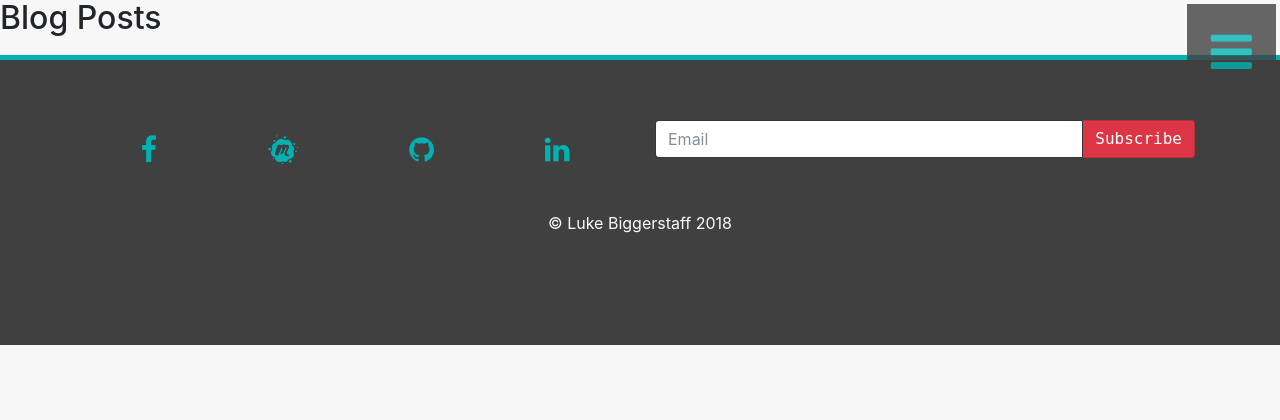
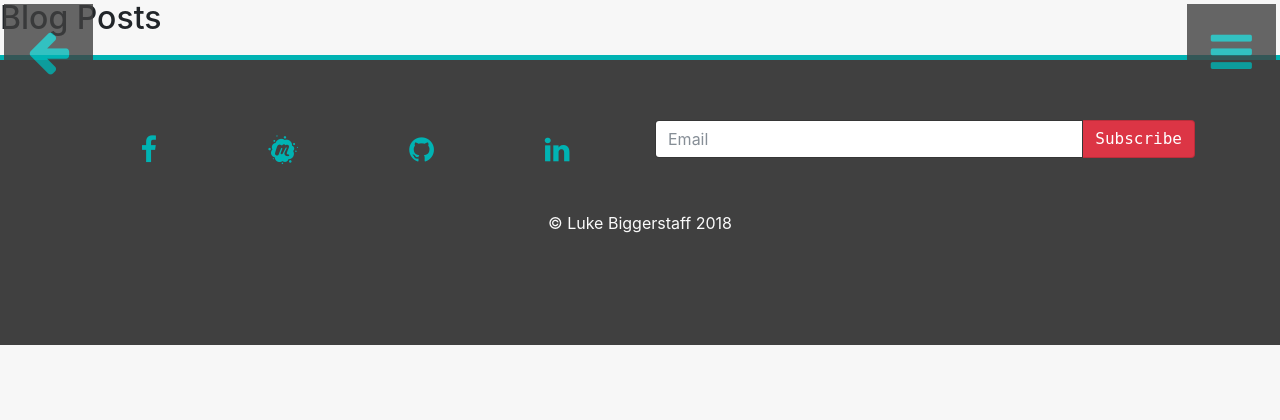
Before and after one commit to lukebiggerstaff/YADBlog, a Django app: template yadblog/blog/templates/blog/post_list.html in a window 1280 px wide. Shown: the top 420 px of the page. Run offline with Django 3.2, Linux system fonts and the light colour scheme; the template is opened without the code that fills it, so the values that code supplies are empty; some libraries are stand-ins or nearby versions.

Commit message:
added conditional check to see if the current view was the post-list view and to not display the nav icons if so

```diff
--- a/yadblog/blog/templates/blog/nav.html
+++ b/yadblog/blog/templates/blog/nav.html
@@ -1,18 +1,28 @@
+{% if request.resolver_match.view_name != 'post-list' %}
   <nav class="hamburger">
     <div id="navMenuButton" class="nav-item-icon">
       <i class="fa fa-bars"></i>
     </div>
   </nav>
 
+  <nav class="back-arrow">
+    <a href="{% url 'post-list' %}">
+      <div class="nav-item-icon">
+        <i class="fa fa-arrow-left"></i>
+      </div>
+    </a>
+  </nav>
+
   <div id="navMenuSlider" class="navigation-items">
-    <div class="navigation-item-icon">
-      <a href="">
+    <a href="{% url 'about-me' %}" class="navigation-item-icon">
+      <div>
         <i class="fa fa-user"></i>
+      </div>
+    </a>
+    <a href="{% url 'post-list' %}" class="navigation-item-icon">
+      <div>
+        <i class="fa fa-home"></i>
+      </div>
     </a>
   </div>
-    <div class="navigation-item-icon">
-      <a href="/">
-        <i class="fa fa-home"></i>
-      </a>
-    </div>
-</div>
+{% endif %}
```
Lines whose indentation alone changed are shown as unchanged.
